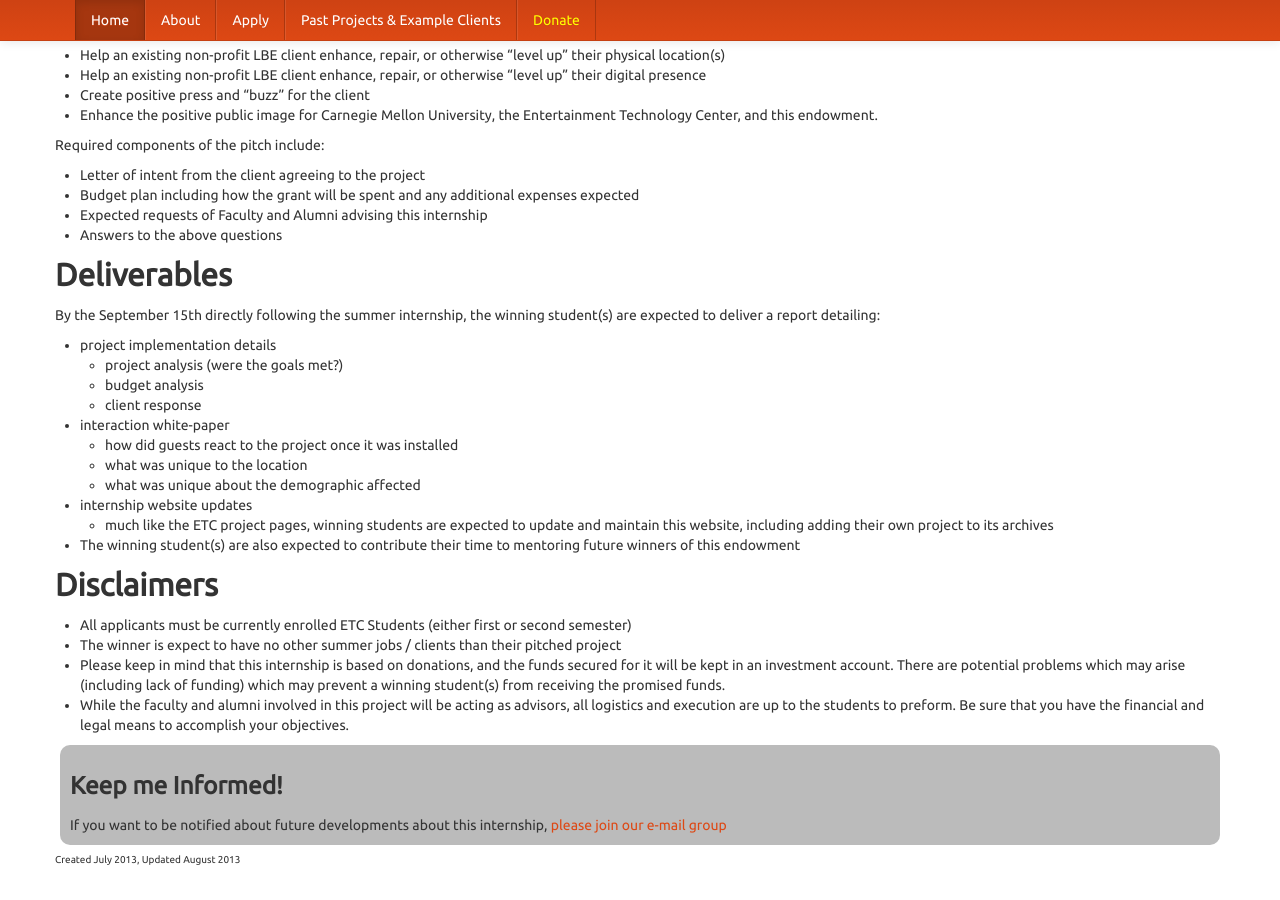
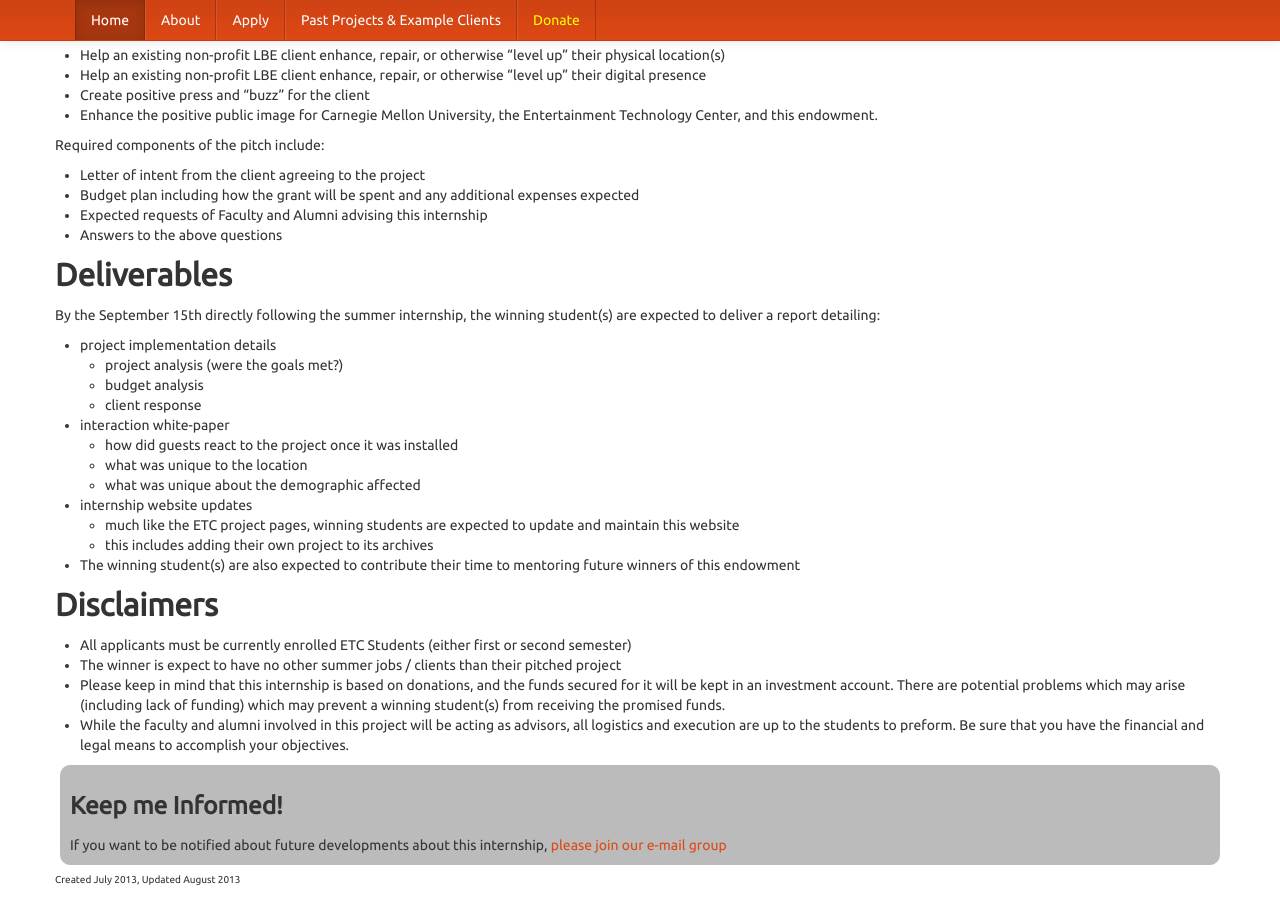
Before and after one commit to evantahler/lbe-internship.com, a Jekyll site: the page built from pages/apply.md, in a window 1280 px wide and 900 px high, scrolled down 915 px. Built offline with Jekyll 4.4.1, drawn with Linux system fonts in a browser that asks for light colours.

Commit message:
bullet fix

```diff
--- a/pages/apply.md
+++ b/pages/apply.md
@@ -72,7 +72,8 @@ By the September 15th directly following the summer internship, the winning stud
   * what was unique to the location
   * what was unique about the demographic affected
 * internship website updates
-  * much like the ETC project pages, winning students are expected to update and maintain this website, including adding their own project to its archives
+  * much like the ETC project pages, winning students are expected to update and maintain this website
+  * this includes adding their own project to its archives
 * The winning student(s) are also expected to contribute their time to mentoring future winners of this endowment
 
 ## Disclaimers
```
